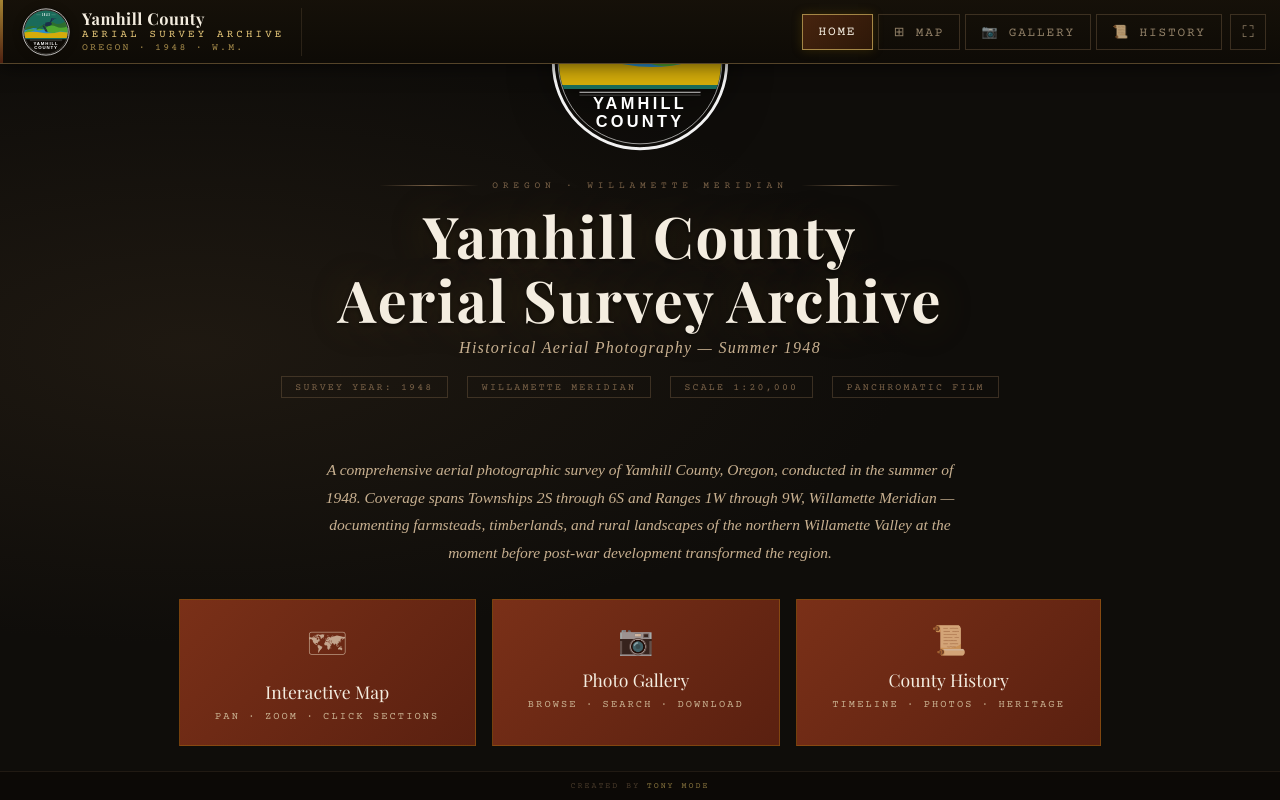
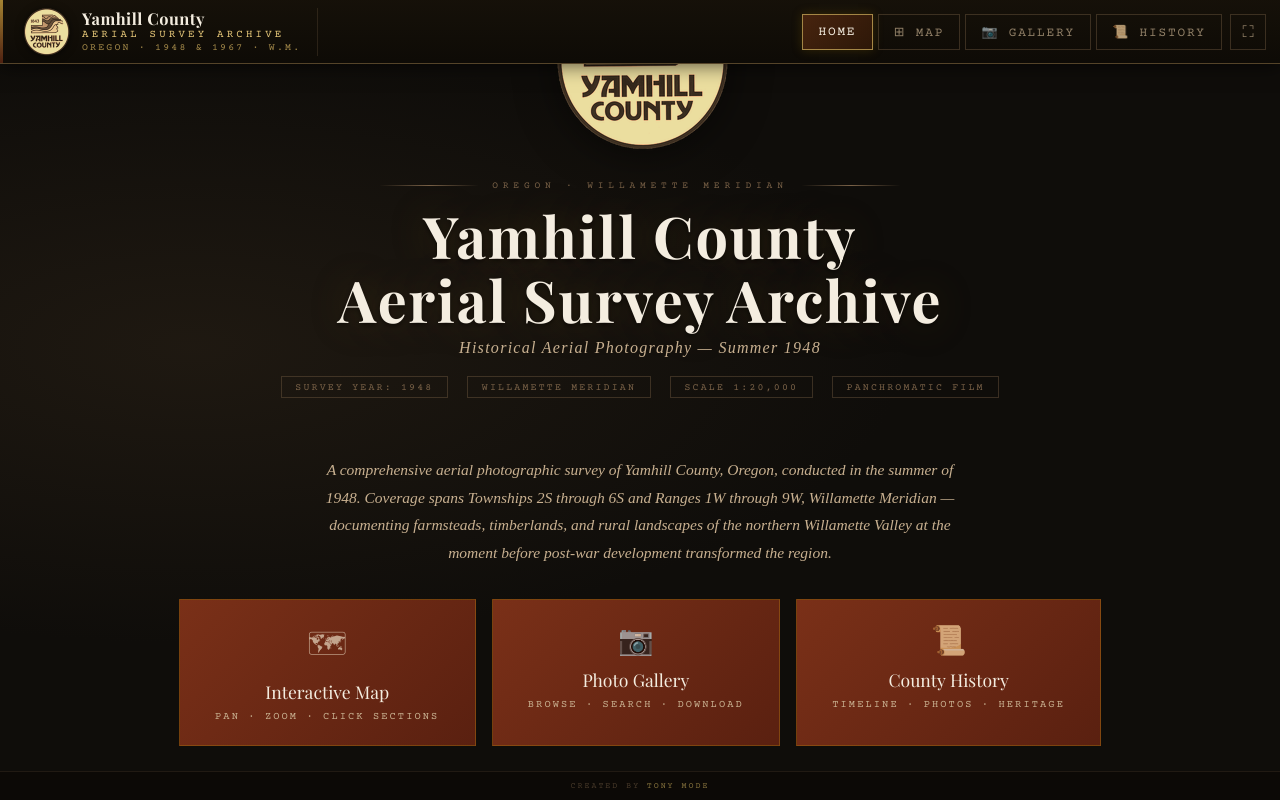
Before and after one commit to parlorweb/yamhill-aerial-photos, a plain HTML site: page index.html in a window 1280 px wide. Drawn offline with nearby package versions, Linux system fonts and the light colour scheme; a web font is replaced by a local one.

Commit message:
Update logos with official Yamhill County seal, rustic sepia treatment
- Replace SVG seal with sepia-toned PNG from official county graphics
- HUD nav: 96x96 warm rustic seal
- Intro page: 180x180 larger version
- Header logo: horizontal version with transparent bg for future use
- Updated subtitle to show both survey years (1948 & 1967)

Co-Authored-By: Claude Opus 4.6 <noreply@anthropic.com>

```diff
--- a/index.html
+++ b/index.html
@@ -14,11 +14,11 @@
 <!-- ══ HUD NAVIGATION BAR ══ -->
 <nav id="hudNav">
   <a id="hudLogo" href="#" onclick="showView('intro');return false;">
-    <img src="yamhill-seal.svg" alt="Yamhill County Seal">
+    <img src="yamhill-seal-hud.png" alt="Yamhill County Seal">
     <div class="hud-ltext">
       <div class="lt1">Yamhill County</div>
       <div class="lt2">Aerial Survey Archive</div>
-      <div class="lt3">Oregon · 1948 · W.M.</div>
+      <div class="lt3">Oregon · 1948 &amp; 1967 · W.M.</div>
     </div>
   </a>
   <div class="hud-nav-tabs">
@@ -33,7 +33,7 @@
 <!-- ══ INTRO VIEW ══ -->
 <div id="viewIntro">
   <div id="introContent">
-    <img class="intro-seal" src="yamhill-seal.svg" alt="Yamhill County Seal">
+    <img class="intro-seal" src="yamhill-seal-intro.png" alt="Yamhill County Seal">
     <div class="intro-hdeco">
       <div class="intro-hdeco-line"></div>
       <span class="intro-hdeco-text">Oregon · Willamette Meridian</span>
```
Also changed, not shown: yamhill-logo-header.png (added), yamhill-seal-hud.png (added), yamhill-seal-intro.png (added).
